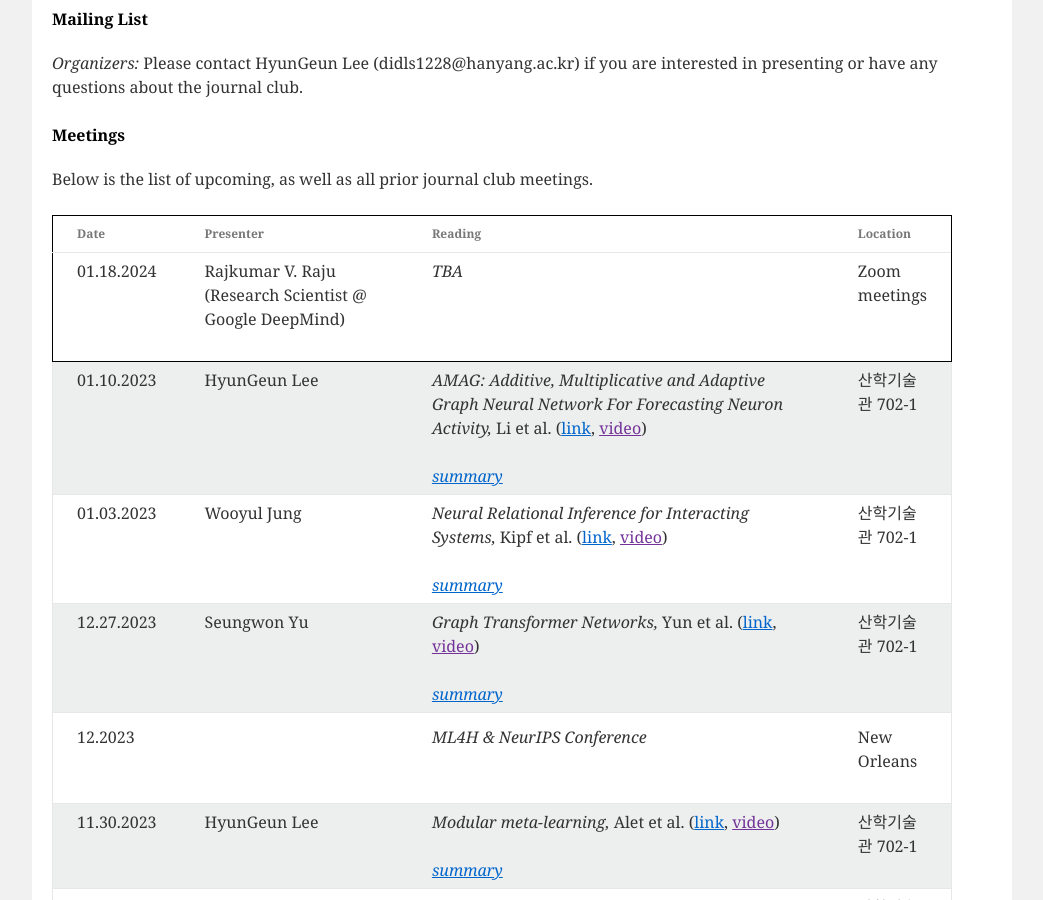
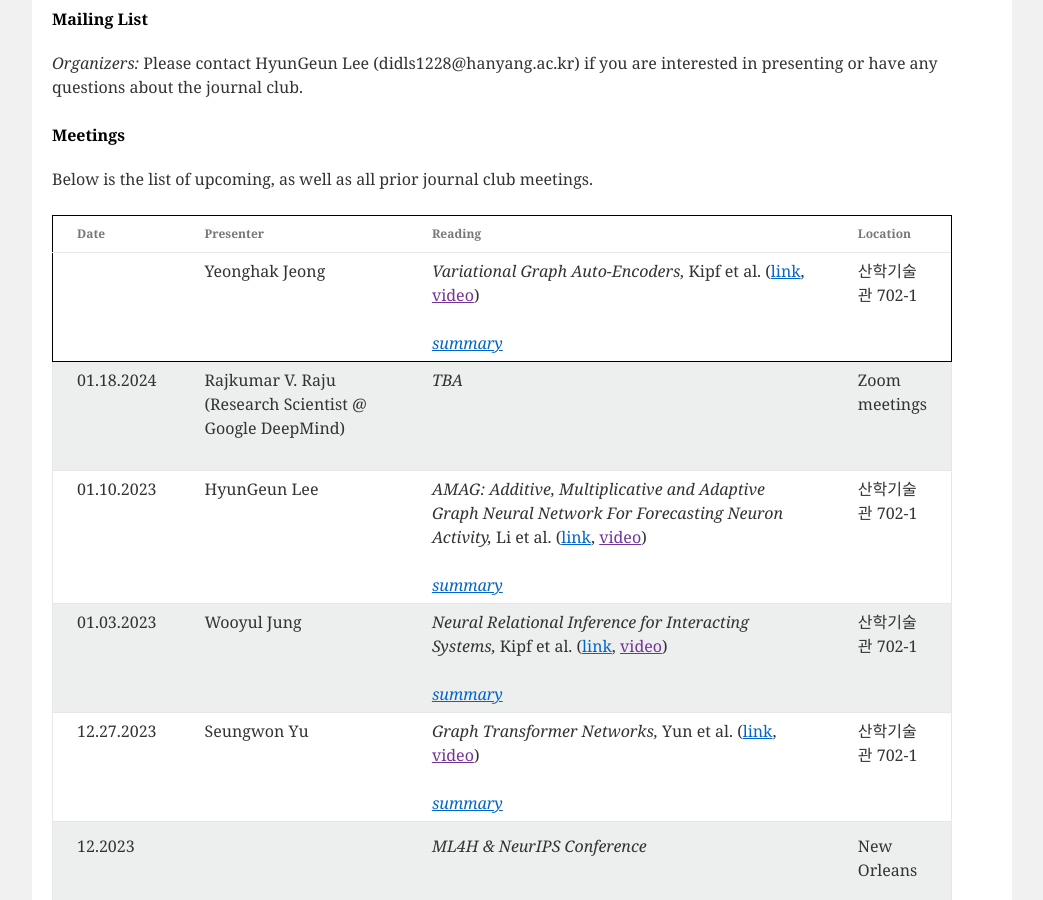
Before and after one commit to niai-lab/GraphML-JC, a Jekyll site: the page built from index.html, in a window 1280 px wide and 900 px high, scrolled down 679 px. Shown: the whole window, without its empty margins (118-1161 px from the left). Built offline with Jekyll 4.4.1, drawn with Linux system fonts in a browser that asks for light colours.

Commit message:
Update meeting_info.yml

```diff
--- a/_data/meeting_info.yml
+++ b/_data/meeting_info.yml
@@ -1,3 +1,11 @@
+- presenter: Yeonghak Jeong
+  data: 01.17.2024
+  paper: "Variational Graph Auto-Encoders"
+  authors: Kipf et al.
+  url: https://arxiv.org/abs/1611.07308
+  location: "산학기술관 702-1"
+  summary: >
+
 - presenter: Rajkumar V. Raju (Research Scientist @ Google DeepMind)
   date: 01.18.2024
   paper: TBA
```
